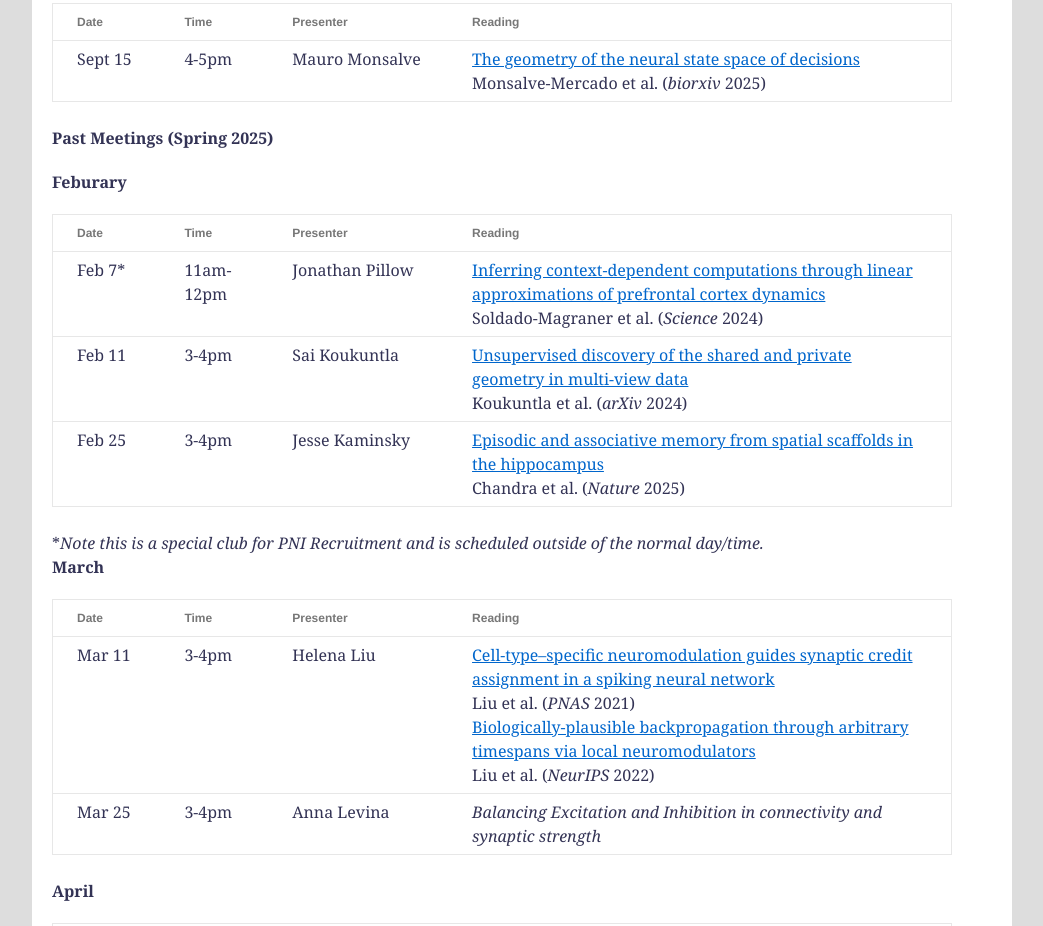
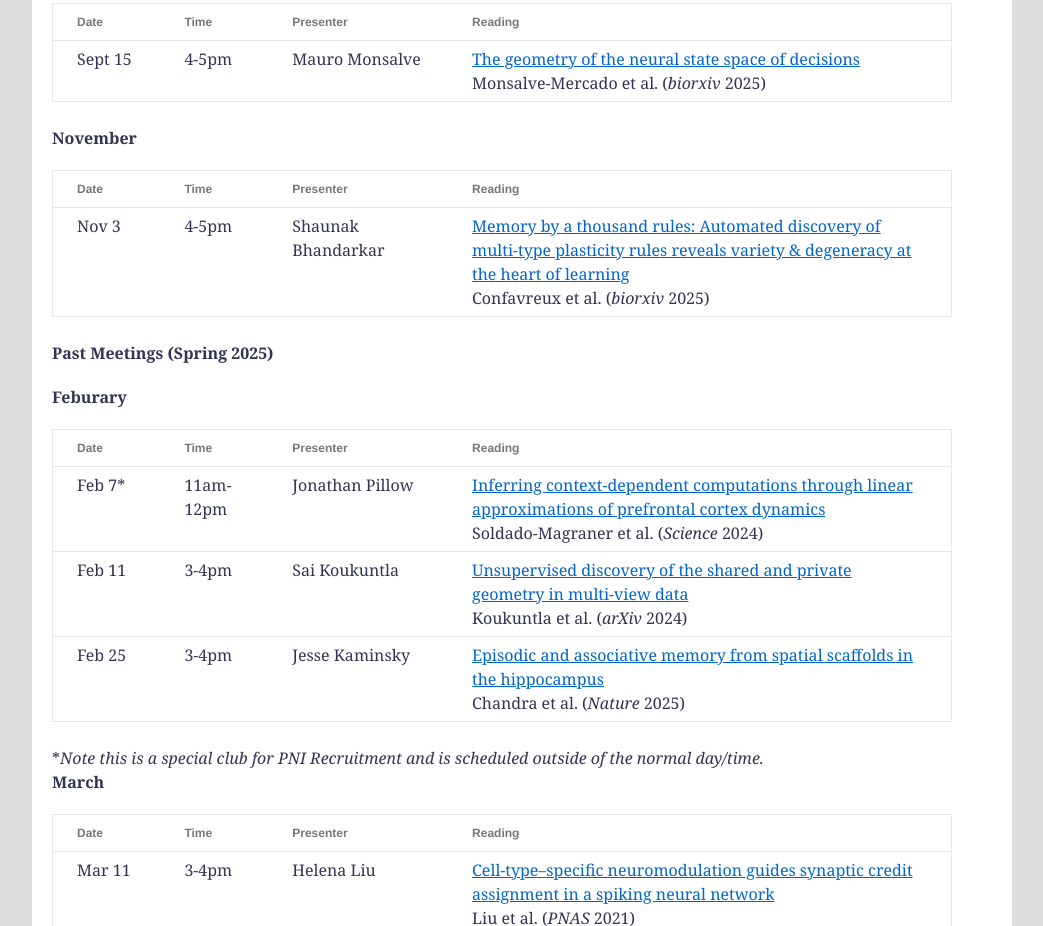
Before and after one commit to pnicompneurojc/pnicompneurojc.github.io, a plain HTML site: page index.html in a window 1280 px wide. Shown: the part 956-1882 px from the top of the page, without its empty margins (118-1161 px from the left). Drawn offline with Linux system fonts and the light colour scheme.

Commit message:
Nov3_2025 meeting

```diff
--- a/index.html
+++ b/index.html
@@ -139,6 +139,27 @@
 		</table>
 
 
+<h4><b>November</b></h4>
+	<table>
+		<tbody>
+			<tr class="alt">
+				<th style="width: 12%;">Date      </th>
+				<th style="width: 12%;">Time      </th>
+				<th style="width: 20%;">Presenter </th>
+				<th style="width: 70%;">Reading   </th>
+			</tr>
+
+			<tr>
+				<td> Nov 3 </td>
+				<td> 4-5pm  </td> <!-- time -->
+				<td> Shaunak Bhandarkar </td>
+				<td> <a href="https://www.biorxiv.org/content/biorxiv/early/2025/06/04/2025.05.28.656584.full.pdf" target="_blank">Memory by a thousand rules: Automated discovery of multi-type plasticity rules reveals variety & degeneracy at the heart of learning</a><br> Confavreux et al. (<i>biorxiv</i> 2025)</td>
+
+
+		</tbody>
+		</table>
+
+
 <h4> <b>Past Meetings (Spring 2025)</b> </h4>
 	<h4><b>Feburary</b></h4>
 	<table>
```
